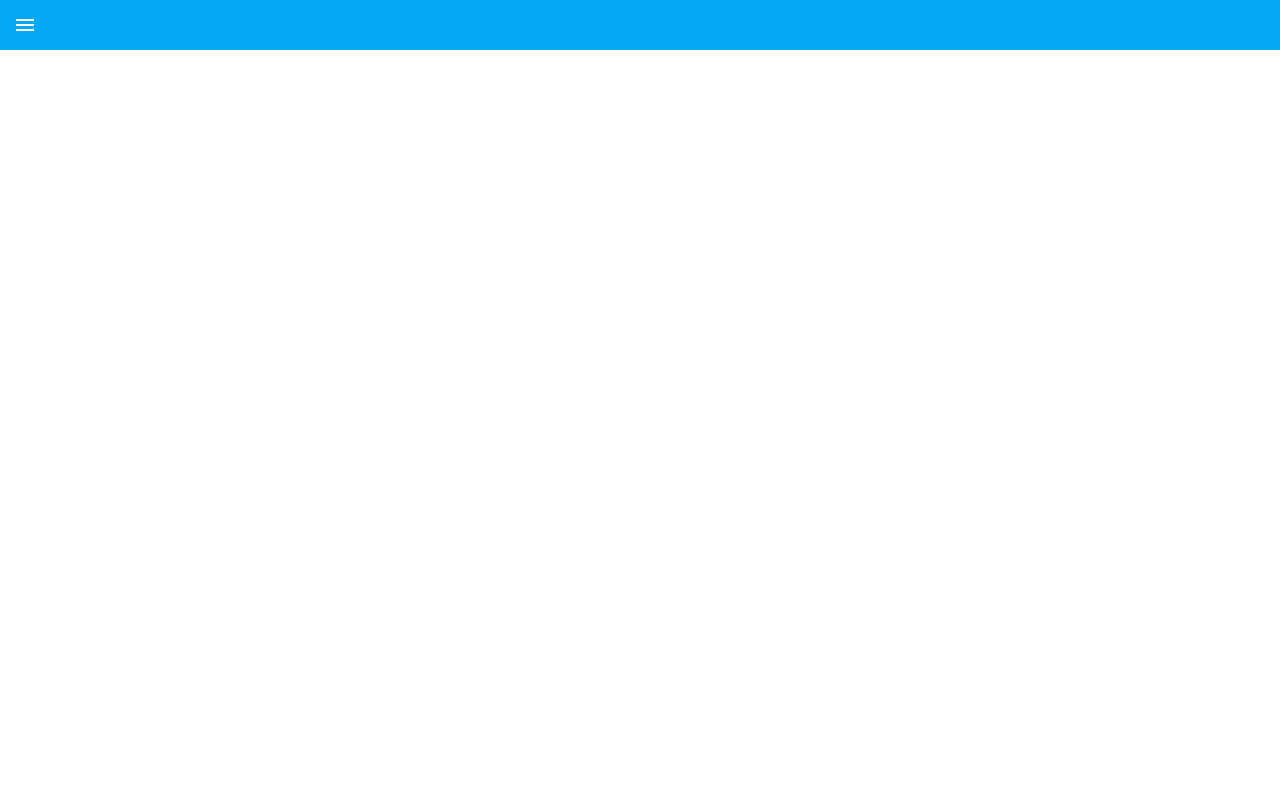
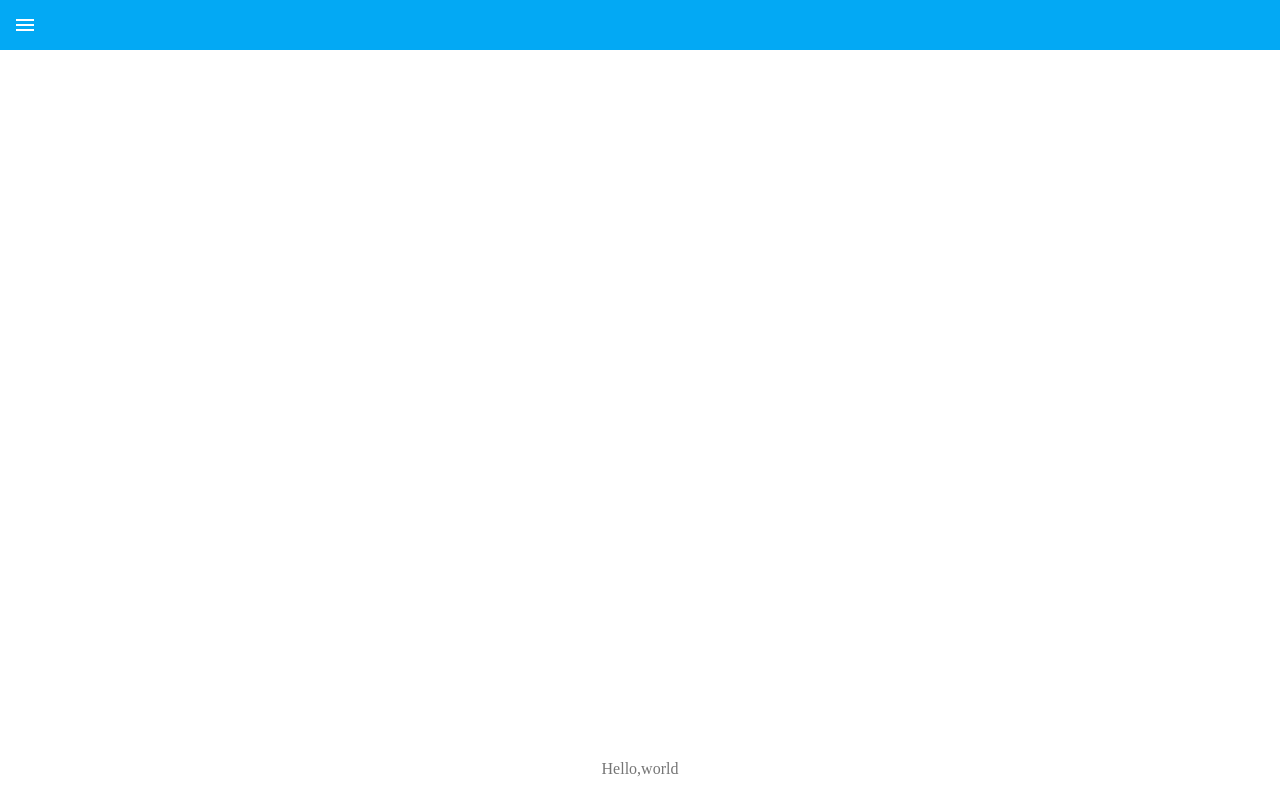
Before and after one commit to himself65/kuen-example, a Vue app: page /#/ in a window 1280 px wide. Built offline with nearby package versions, Linux system fonts and the light colour scheme.

Commit message:
footer 框架完成

```diff
--- a/src/App.vue
+++ b/src/App.vue
@@ -1,15 +1,10 @@
 <template>
   <div id="vueweb">
     <div class="mp-vueweb-mask">
-      <div id="mp-vueweb-navbar">
-        <navbar/>
-      </div>
-      <div id="mp-vueweb-content">
-        <content/>
-      </div>
-      <div id="mp-vueweb-toolbar">
-        <toolbar/>
-      </div>
+      <navbar></navbar>
+      <menu></menu>
+      <content></content>
+      <toolbar></toolbar>
     </div>
   </div>
 </template>
@@ -19,20 +14,23 @@
   -webkit-box-sizing: border-box;
   box-sizing: border-box;
 }
+
 button,
 input {
   margin: 0;
   font: inherit;
   color: inherit;
+  outline: 0 none !important;
 }
-
 .mp-vueweb-mask {
   position: fixed;
   z-index: 9998;
   top: 0;
   left: 0;
   width: 100%;
+  min-width: 100%;
   height: 100%;
+  min-height: 100%;
   background-color: white;
   display: table;
   transition: opacity 0.3s ease;
@@ -47,11 +45,13 @@ input {
 import Navbar from './components/Navbar.vue'
 import Toolbar from './components/Toolbar.vue'
 import Content from './components/Content.vue'
+import Menu from './components/Menu.vue'
 
 export default {
   name: 'App',
   components: {
     Navbar,
+    Menu,
     Content,
     Toolbar
   }
--- a/src/components/Content.vue
+++ b/src/components/Content.vue
@@ -1,6 +1,6 @@
 <template>
-  <div id="mp-vueweb-content">
-    <div class="mp-vueweb-content-main">
+  <div id="content" class="mp-content">
+    <div class="mp-content-main">
       <li> hello,world </li>
     </div>
   </div>
@@ -13,12 +13,9 @@ export default {
 </script>
 
 <style>
-.him-index-content {
-  margin-top: 20px;
-}
-.content {
+.mp-content {
   position: fixed;
-  height: auto;
+  height: 90%;
   background: #50b9d7;
 }
 </style>
--- /dev/null
+++ b/src/components/Menu.vue
@@ -0,0 +1,15 @@
+<template>
+  <div id="menu" class="mp-menu">
+
+  </div>
+</template>
+
+<script>
+export default {
+  name: 'Menu'
+}
+</script>
+
+<style>
+
+</style>
--- a/src/components/Navbar.vue
+++ b/src/components/Navbar.vue
@@ -1,17 +1,13 @@
 <template>
-  <header id="mp-navbar-toggle" class="mp-navbar mp-navbar-fixed default-primary-color">
+<!-- 左侧按钮 -->
+  <div id="mp-navbar-toggle" class="mp-navbar mp-navbar-fixed default-primary-color">
     <button type="button" class="nav-left-button">
       <span class="sr-only">Toggle navigation</span>
       <span class="icon-bar" />
       <span class="icon-bar" />
       <span class="icon-bar" />
     </button>
-    <div class="nav-left-button-content">
-      <li> Page </li>
-      <li> About </li>
-      <li> More </li>
-    </div>
-  </header>
+  </div>
 </template>
 
 <script>
@@ -21,26 +17,27 @@ export default {
 </script>
 
 <style>
-.nav-left-button-content {
-  display: none;
-  position: absolute;
-  min-width: 168px;
-  box-shadow: 0px 8px 16px 0px rgba(0, 0, 0, 0.2);
-  background-color: #f9f9f9;
-}
+/*上方导航栏*/
 .mp-navbar-fixed {
   position: fixed;
   width: 100%;
   height: auto;
+  min-width: 50px;
 }
+
 .nav-left-button {
   border: 0;
-  position: relative;
+  z-index: 1000;
   padding: 19px 1pc;
   background: inherit;
   background-color: inherit;
   background-image: none;
 }
+.mp-navbar {
+  clear: both;
+}
+
+/*Navbar button*/
 .nav-left-button:focus + .nav-left-button-content {
   display: block;
 }
--- a/src/components/Toolbar.vue
+++ b/src/components/Toolbar.vue
@@ -1,7 +1,7 @@
 <template>
-  <div id="mp-toolbar" class="">
-    <div id="mp-toolbar-content">
-
+ <div id="toolbar" class="mp-toolbar secondary-text-color">
+    <div class="mp-toolbar-content">
+      Hello,world
     </div>
   </div>
 </template>
@@ -13,6 +13,13 @@ export default {
 </script>
 
 <style>
+#toolbar {
+    height: 40px;
+    box-sizing: border-box;
+    position: absolute;
+    bottom: 0;
+    width: 100%;
+}
 .mp-toolbar-content {
   text-align: center;
 }
--- a/src/main.js
+++ b/src/main.js
@@ -2,14 +2,12 @@
 // (runtime-only or standalone) has been set in webpack.base.conf with an alias.
 import Vue from 'vue'
 import App from './App'
-import router from './router'
 
 Vue.config.productionTip = false
 
 /* eslint-disable no-new */
 new Vue({
   el: '#vueweb',
-  router,
   components: {
     App
   },
--- a/src/router/index.js
+++ /dev/null
@@ -1,29 +0,0 @@
-import Vue from 'vue'
-import Router from 'vue-router'
-// compents
-import Navbar from '@/components/Navbar'
-import Content from '@/components/Content'
-import Toolbar from '@/components/Toolbar'
-
-// script
-Vue.use(Router)
-
-export default new Router({
-  routes: [
-    {
-      path: '/',
-      name: 'Navbar',
-      component: Navbar
-    },
-    {
-      path: '/',
-      name: 'Content',
-      component: Content
-    },
-    {
-      path: '/',
-      name: 'Toolbar',
-      component: Toolbar
-    }
-  ]
-})
```
